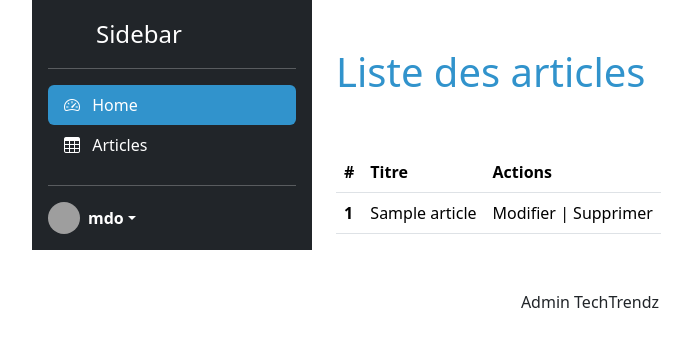
After one commit to mimiecmoua/TechtrendzBlog, a PHP site: page /admin/templates/articles.php in a window 1280 px wide. The commit adds this page. Shown: the top 347 px of the page, without its empty margins (50-742 px from the left). Run offline with PHP 8.4, Linux system fonts and the light colour scheme; tables that the repository leaves empty or names only in its code hold one stand-in row (values such as "Sample post"); some libraries are stand-ins or nearby versions; grey boxes are pictures that could not be loaded.

Commit message:
Add admin articles list

```diff
--- a/a-propos.php
+++ b/a-propos.php
@@ -1,7 +1,7 @@
 <?php
+require_once __DIR__ . "/lib/config.php";
+require_once __DIR__ . "/lib/menu.php";
 require_once __DIR__ . "/templates/header.php";
-require_once __DIR__ . "/lib/menu.php";
-
 ?>
 
 <h1>A propos</h1>
--- /dev/null
+++ b/admin/templates/articles.php
@@ -0,0 +1,60 @@
+<?php
+require_once __DIR__ . "/../../lib/config.php";
+require_once __DIR__ . "/../templates/header.php";
+require_once __DIR__ . "/../../lib/pdo.php";
+require_once __DIR__ . "/../../lib/article.php";
+
+
+if (isset($_GET["page"])) {
+    $page = (int)$_GET["page"];
+} else {
+    $page = 1;
+}
+
+$articles = getArticles($pdo, _ADMIN_ITEM_PER_PAGE_, $page);
+
+$totalArticles = getTotalArticle($pdo);
+
+// 55/10 => 5.5 => 6
+
+$totalPages = ceil($totalArticles / _ADMIN_ITEM_PER_PAGE_);
+?>
+
+<h1 class="py-5">Liste des articles</h1>
+
+<table class="table">
+    <thead>
+        <tr>
+            <th scope="col">#</th>
+            <th scope="col">Titre</th>
+            <th scope="col">Actions</th>
+        </tr>
+    </thead>
+    <tbody>
+        <?php foreach ($articles as $article) { ?>
+            <tr>
+                <th scope="row"><?= $article["id"] ?></th>
+                <td><?= $article["title"] ?></td>
+                <td>Modifier | Supprimer</td>
+            </tr>
+        <?php } ?>
+    </tbody>
+</table>
+
+<?php if ($totalPages > 1) { ?>
+    <nav aria-label="Page navigation example">
+        <ul class="pagination">
+            <?php for ($i = 1; $i <= $totalPages; $i++) { ?>
+                <li class="page-item <?php if ($i === $page) {
+                                            echo "active";
+                                        } ?>"><a class="page-link" href="?page=<?= $i; ?>"><?= $i; ?></a></li>
+            <?php } ?>
+        </ul>
+    </nav>
+<?php } ?>
+
+
+<?php
+require_once __DIR__ . "/../templates/footer.php";
+
+?>
--- a/admin/templates/header.php
+++ b/admin/templates/header.php
@@ -24,42 +24,14 @@
             <ul class="nav nav-pills flex-column mb-auto">
                 <li class="nav-item">
                     <a href="#" class="nav-link active" aria-current="page">
-                        <svg class="bi pe-none me-2" width="16" height="16">
-                            <use xlink:href="#home"></use>
-                        </svg>
+                        <i class="bi-speedometer2 bi pe-none me-2"></i>
                         Home
                     </a>
                 </li>
                 <li>
                     <a href="#" class="nav-link text-white">
-                        <svg class="bi pe-none me-2" width="16" height="16">
-                            <use xlink:href="#speedometer2"></use>
-                        </svg>
-                        Dashboard
-                    </a>
-                </li>
-                <li>
-                    <a href="#" class="nav-link text-white">
-                        <svg class="bi pe-none me-2" width="16" height="16">
-                            <use xlink:href="#table"></use>
-                        </svg>
-                        Orders
-                    </a>
-                </li>
-                <li>
-                    <a href="#" class="nav-link text-white">
-                        <svg class="bi pe-none me-2" width="16" height="16">
-                            <use xlink:href="#grid"></use>
-                        </svg>
-                        Products
-                    </a>
-                </li>
-                <li>
-                    <a href="#" class="nav-link text-white">
-                        <svg class="bi pe-none me-2" width="16" height="16">
-                            <use xlink:href="#people-circle"></use>
-                        </svg>
-                        Customers
+                        <i class="bi-table bi pe-none me-2"></i>
+                        Articles
                     </a>
                 </li>
             </ul>
@@ -69,7 +41,7 @@
                     <img src="https://github.com/mdo.png" alt="" width="32" height="32" class="rounded-circle me-2">
                     <strong>mdo</strong>
                 </a>
-                <ul class="dropdown-menu dropdown-menu-dark text-small shadow">
+                <ul class="dropdown-menu dropdown-menu-dark text-small shadow" style="">
                     <li><a class="dropdown-item" href="#">New project...</a></li>
                     <li><a class="dropdown-item" href="#">Settings</a></li>
                     <li><a class="dropdown-item" href="#">Profile</a></li>
--- a/index.php
+++ b/index.php
@@ -1,7 +1,6 @@
 <?php
 
 require_once __DIR__ . "/lib/config.php";
-require_once __DIR__ . "/lib/session.php";
 require_once __DIR__ . "/lib/pdo.php";
 require_once __DIR__ . "/lib/article.php";
 require_once __DIR__ . "/lib/menu.php";
--- a/lib/article.php
+++ b/lib/article.php
@@ -1,17 +1,23 @@
 <?php
 
-function getArticles(PDO $pdo, int $limit = null): array
+function getArticles(PDO $pdo, int $limit = null, int $page = null): array
 {
     $sql = "SELECT * FROM articles ORDER BY id DESC";
-    if ($limit) {
+    if ($limit && !$page) {
         $sql .= " LIMIT :limit";
     }
-
+    if ($page) {
+        $sql .= " LIMIT :offset, :limit";
+    }
 
     $query = $pdo->prepare($sql);
 
     if ($limit) {
         $query->bindValue(":limit", $limit, PDO::PARAM_INT);
+    }
+    if ($page) {
+        $offset = ($page - 1) * $limit;
+        $query->bindValue(":offset", $offset, PDO::PARAM_INT);
     }
 
     $query->execute();
@@ -19,6 +25,20 @@ function getArticles(PDO $pdo, int $limit = null): array
 
     return $articles;
 }
+
+function getTotalArticle(PDO $pdo): int
+{
+    $sql = "SELECT COUNT(*) as total FROM articles;";
+
+    $query = $pdo->prepare($sql);
+
+    $query->execute();
+    $result = $query->fetch(PDO::FETCH_ASSOC);
+
+    return $result['total'];
+}
+
+
 function getArticleById(PDO $pdo, int $id): array|bool
 {
     $sql = "SELECT * FROM articles WHERE id = :id";
--- a/lib/config.php
+++ b/lib/config.php
@@ -7,3 +7,4 @@ define("_DB_PASSWORD_", "");
 define("_ASSETS_IMAGES_FOLDER_", "./assets/images/");
 define("_ARTICLES_IMAGES_FOLDER_", "./uploads/articles/");
 define("_HOME_ARTICLES_LIMIT_", 3);
+define("_ADMIN_ITEM_PER_PAGE_", 10);
--- /dev/null
+++ b/logout.php
@@ -0,0 +1,6 @@
+<?php
+require_once __DIR__ . "/lib/config.php";
+require_once __DIR__ . "/lib/session.php";
+session_destroy();
+unset($_SESSION);
+header('location: login.php');
```
Also changed, not shown: lib/menu.php (+4 -4 lines), templates/header.php (+12 -4 lines).
